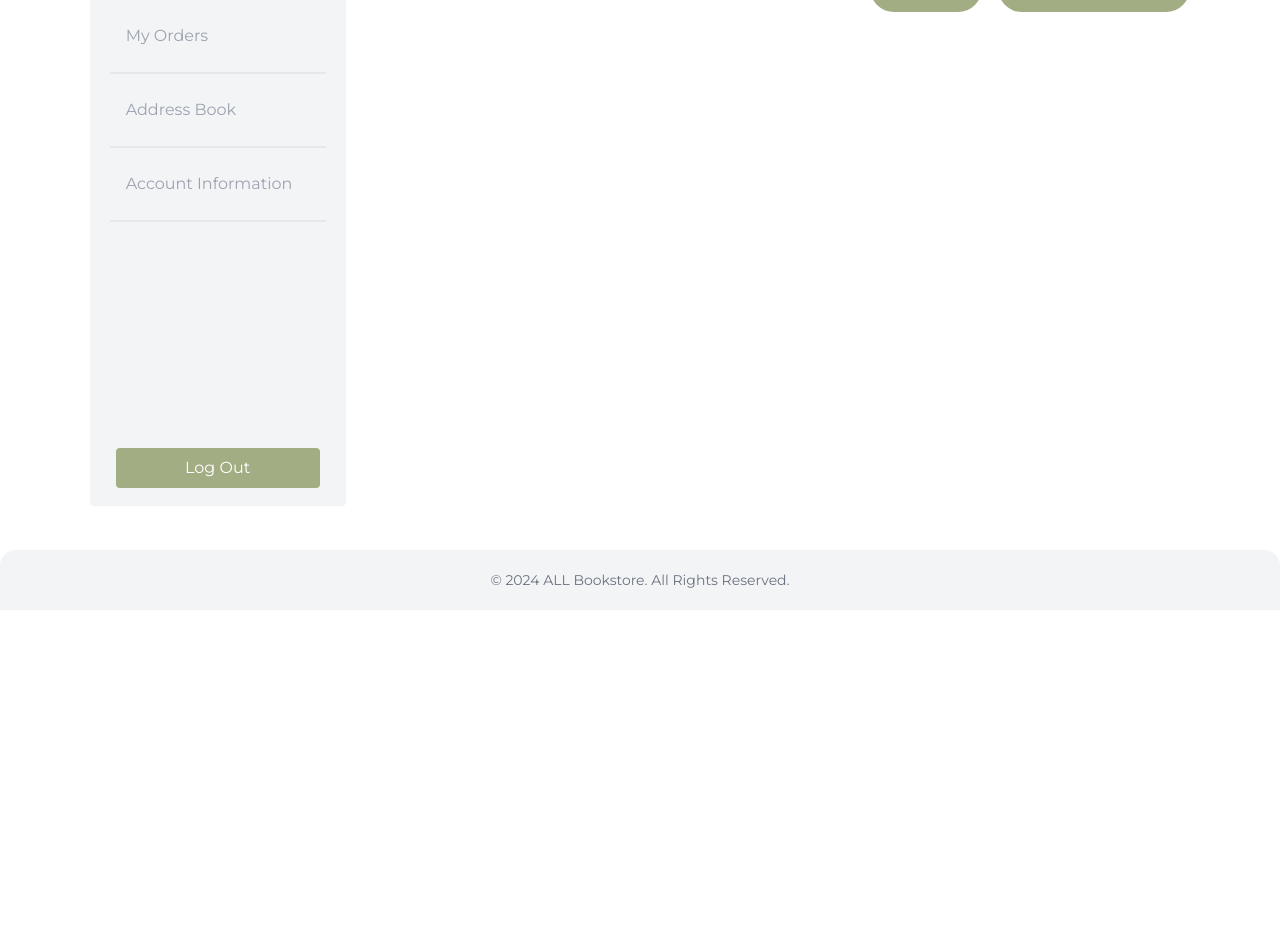
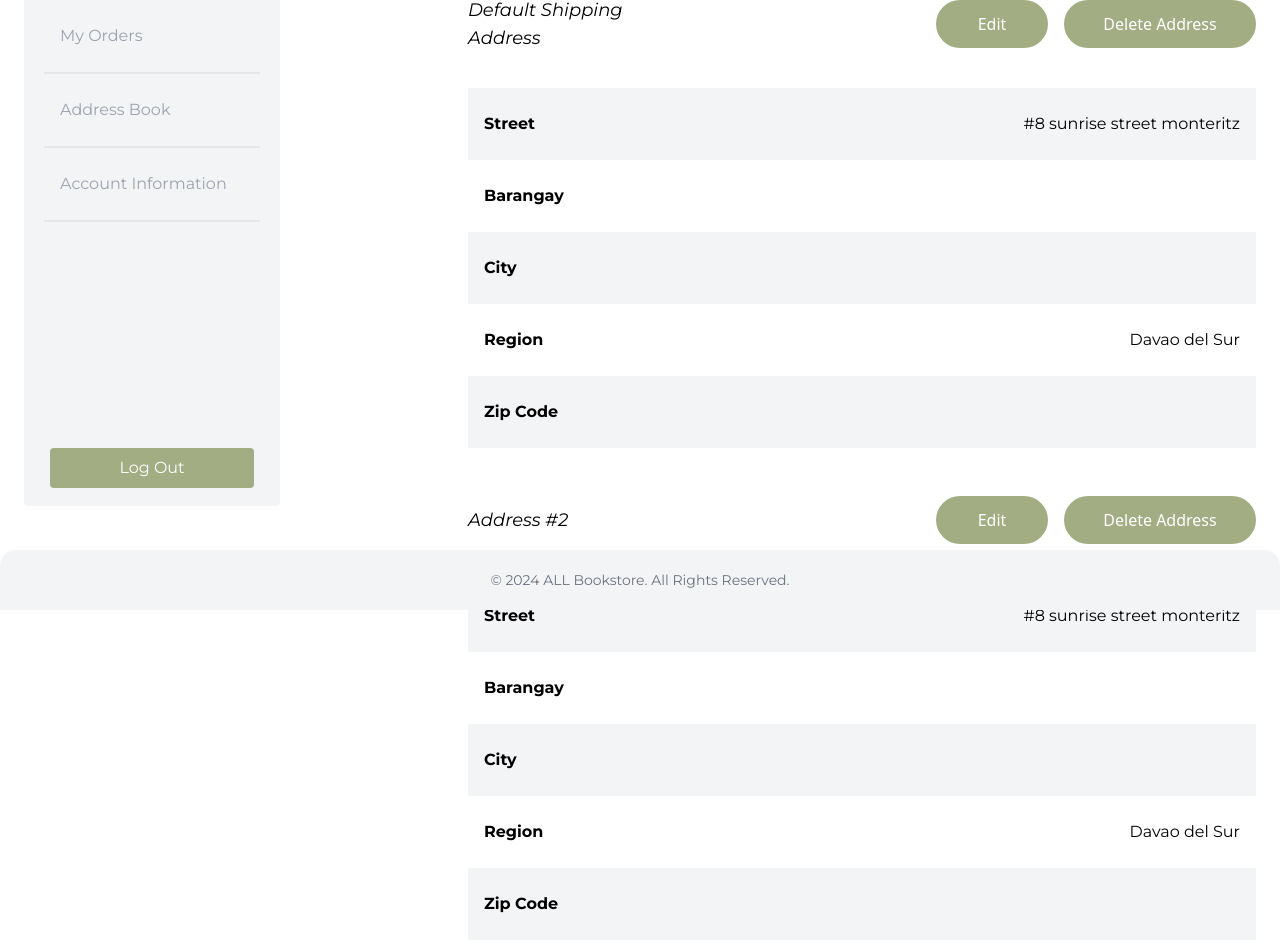
Before and after one commit to isabellelbgn/all-bookstore, a React (Vite) app in the folder frontend/: page /customer/dashboard in a window 1280 px wide. Shown: the part 190-1142 px from the top of the page. Before the commit the page ends 1062 px from the top, so only its background shows below. Built offline with nearby package versions, Linux system fonts and the light colour scheme.

Commit message:
Update AddressBook page

```diff
--- a/frontend/src/pages/Customer/AddressBook.jsx
+++ b/frontend/src/pages/Customer/AddressBook.jsx
@@ -13,13 +13,85 @@ const AddressBook = () => {
       <div className="grid grid-cols-3 gap-1">
       <div> <Sidebar /> </div>
         <div className=" col-span-2 ml-8">
-        <div className="text-lg font-montserrat text-green-50 mb-6"> Account Information</div>
+
+        <div className="flex justify-between mt-4 mb-4">
+          <div className="text-lg font-montserrat text-green-50 mb-6"> Address Book</div>
+            <div className="flex flex-row">
+              <PrimaryButton className= " w-48 ml-40"> Add New Address</PrimaryButton>
+            </div>
+        </div>
           <div className="flex justify-between items-center">
-            <div className="text-lg font-montserrat italic mr-56">My Information</div>
+            <div className="text-lg font-montserrat italic mr-56">Default Shipping Address</div>
             <div className="flex">
               <PrimaryButton className="w-28 ml-4">Edit</PrimaryButton>
-              <PrimaryButton className="w-48 ml-4">Change Password</PrimaryButton>
+              <PrimaryButton className="w-48 ml-4">Delete Address</PrimaryButton>
             </div>
+          </div>
+
+          <div className=' container mt-9 mb-12'>
+            <table className=' table-auto w-full'>
+                <tbody>
+                    <tr className=' bg-gray-100'>
+                        <td className='px-4 py-6 text-left font-[montserrat] font-bold'> Street </td>
+                        <td className='px-4 py-6 text-right font-[montserrat] w-2/3'> #8 sunrise street monteritz </td>
+                    </tr>
+                    <tr>
+                        <td className='px-4 py-6 text-left font-[montserrat] font-bold'> Barangay </td>
+                        <td className='px-4 py-6 text-right font-[montserrat] w-2/3'> </td>
+                    </tr>
+                    <tr  className=' bg-gray-100'>
+                        <td className='px-4 py-6 text-left font-[montserrat] font-bold'>City </td>
+                        <td className='px-4 py-6 text-right font-[montserrat] w-2/3'> </td>
+                    </tr>
+                    <tr>
+                        <td className='px-4 py-6 text-left font-[montserrat] font-bold'> Region </td>
+                        <td className='px-4 py-6 text-right font-[montserrat] w-2/3'> Davao del Sur </td>
+                    </tr>
+                    <tr  className=' bg-gray-100'
+                    >
+                        <td className='px-4 py-6 text-left font-[montserrat] font-bold'> Zip Code </td>
+                        <td className='px-4 py-6 text-right font-[montserrat] w-2/3'> </td>
+                    </tr>
+                </tbody>
+
+            </table>
+
+          </div>
+
+          <div className="flex justify-between items-center">
+            <div className="text-lg font-montserrat italic mr-56">Address #2</div>
+              <div className="flex">
+              <PrimaryButton className="w-28 ml-4">Edit</PrimaryButton>
+              <PrimaryButton className="w-48 ml-4">Delete Address</PrimaryButton>
+              </div>
+            </div>
+          <div className=' container mt-9 mb-12'>
+            <table className=' table-auto w-full'>
+                <tbody>
+                    <tr className=' bg-gray-100'>
+                        <td className='px-4 py-6 text-left font-[montserrat] font-bold'> Street </td>
+                        <td className='px-4 py-6 text-right font-[montserrat] w-2/3'> #8 sunrise street monteritz </td>
+                    </tr>
+                    <tr>
+                        <td className='px-4 py-6 text-left font-[montserrat] font-bold'> Barangay </td>
+                        <td className='px-4 py-6 text-right font-[montserrat] w-2/3'> </td>
+                    </tr>
+                    <tr  className=' bg-gray-100'>
+                        <td className='px-4 py-6 text-left font-[montserrat] font-bold'>City </td>
+                        <td className='px-4 py-6 text-right font-[montserrat] w-2/3'> </td>
+                    </tr>
+                    <tr>
+                        <td className='px-4 py-6 text-left font-[montserrat] font-bold'> Region </td>
+                        <td className='px-4 py-6 text-right font-[montserrat] w-2/3'> Davao del Sur </td>
+                    </tr>
+                    <tr  className=' bg-gray-100'
+                    >
+                        <td className='px-4 py-6 text-left font-[montserrat] font-bold'> Zip Code </td>
+                        <td className='px-4 py-6 text-right font-[montserrat] w-2/3'> </td>
+                    </tr>
+                </tbody>
+
+            </table>
           </div>
 
         </div>
```
